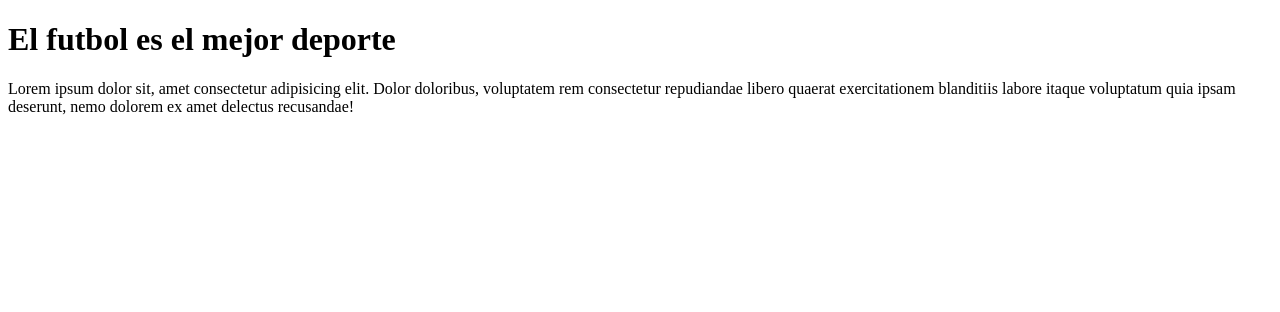
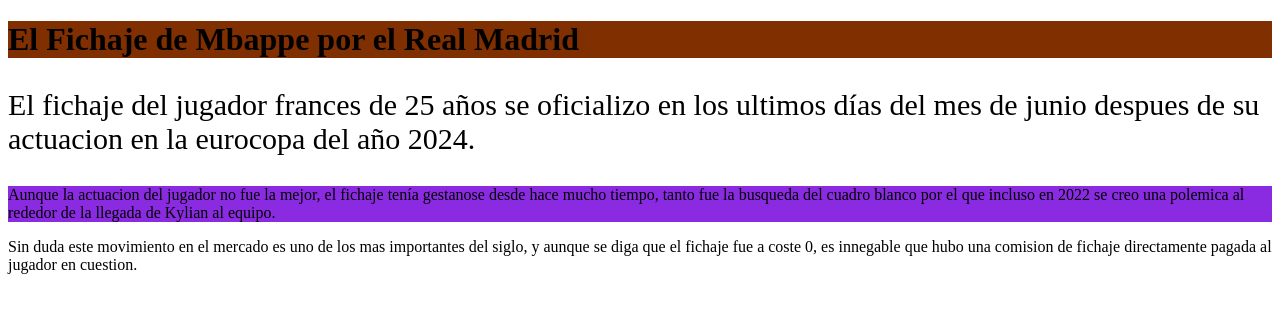
Before and after one commit to Gerardoj17/Futbol, a plain HTML site: page index.html in a window 1280 px wide. Drawn offline with Linux system fonts and the light colour scheme.

Commit message:
Se agrega contenido a la pagina

```diff
--- a/index.html
+++ b/index.html
@@ -1,13 +1,21 @@
 <!DOCTYPE html>
-<html lang="en">
+<html lang="es">
 <head>
     <meta charset="UTF-8">
     <meta name="viewport" content="width=device-width, initial-scale=1.0">
+    <meta name="keywords" content="futbol,deportes,mbappe,messi,cristiano">
+    <meta name="description" content="Esta pagina esta destinada al deporte numero 1 del mundo">
     <title>Futbol</title>
+    <style>
+            .info {
+                font-size: 30px;
+            }
+    </style>
 </head>
-<body>
-    <h1>El futbol es el mejor deporte</h1>
-    <p>Lorem ipsum dolor sit, amet consectetur adipisicing elit. Dolor doloribus, voluptatem rem consectetur repudiandae libero quaerat exercitationem blanditiis labore itaque voluptatum quia ipsam deserunt, nemo dolorem ex amet delectus recusandae!</p>
-
+<body style="background-color: white;">
+    <h1 style="background-color: rgb(128, 47, 0);">El Fichaje de Mbappe por el Real Madrid</h1>
+    <p class="info">El fichaje del jugador frances de 25 años se oficializo en los ultimos días del mes de junio despues de su actuacion en la eurocopa del año 2024.</p>
+    <p style="background-color: blueviolet;"class="oferta">Aunque la actuacion del jugador no fue la mejor, el fichaje tenía gestanose desde hace mucho tiempo, tanto fue la busqueda del cuadro blanco por el que incluso en 2022 se creo una polemica al rededor de la llegada de Kylian al equipo.</p>
+    <p class="error">Sin duda este movimiento en el mercado es uno de los mas importantes del siglo, y aunque se diga que el fichaje fue a coste 0, es innegable que hubo una comision de fichaje directamente pagada al jugador en cuestion.</p>
 </body>
 </html>
```
